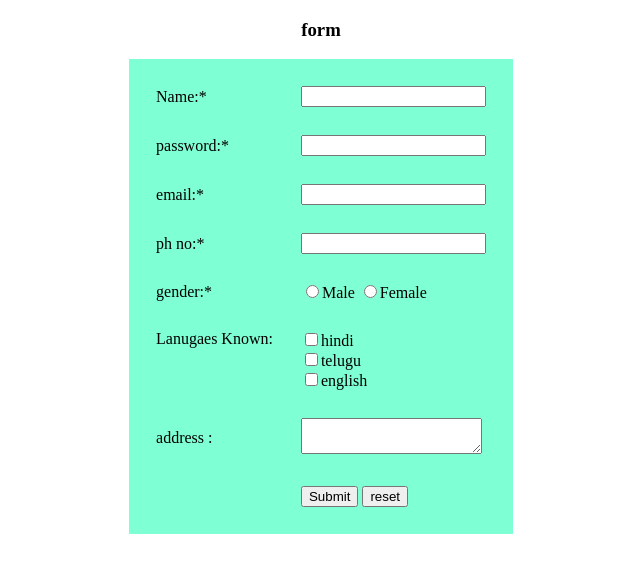
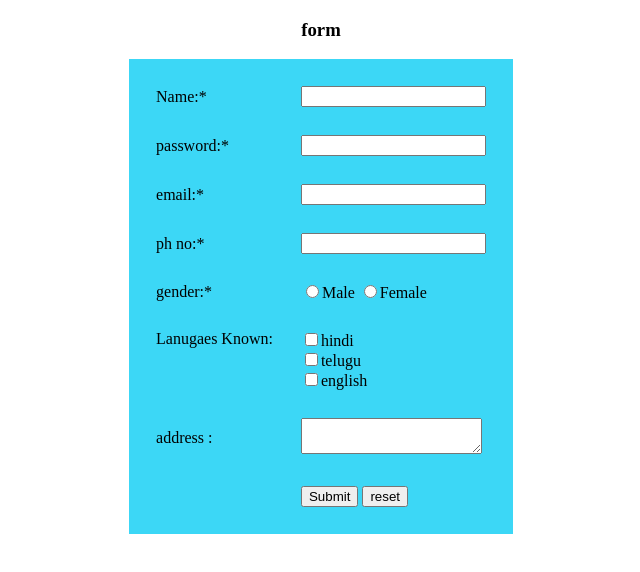
Before and after one commit to Chay548/DEVOPS, a plain HTML site: page set1.html in a window 1280 px wide. Shown: the whole page, without its empty margins (319-959 px from the left). Drawn offline with Linux system fonts and the light colour scheme.

Commit message:
commit 2

```diff
--- a/set1.html
+++ b/set1.html
@@ -88,7 +88,7 @@ return false;
 </html>
 <style>
     .t{
-        background-color: aquamarine;
+        background-color: rgb(60, 215, 246);
         background-position: 0%;
     }
 
```
